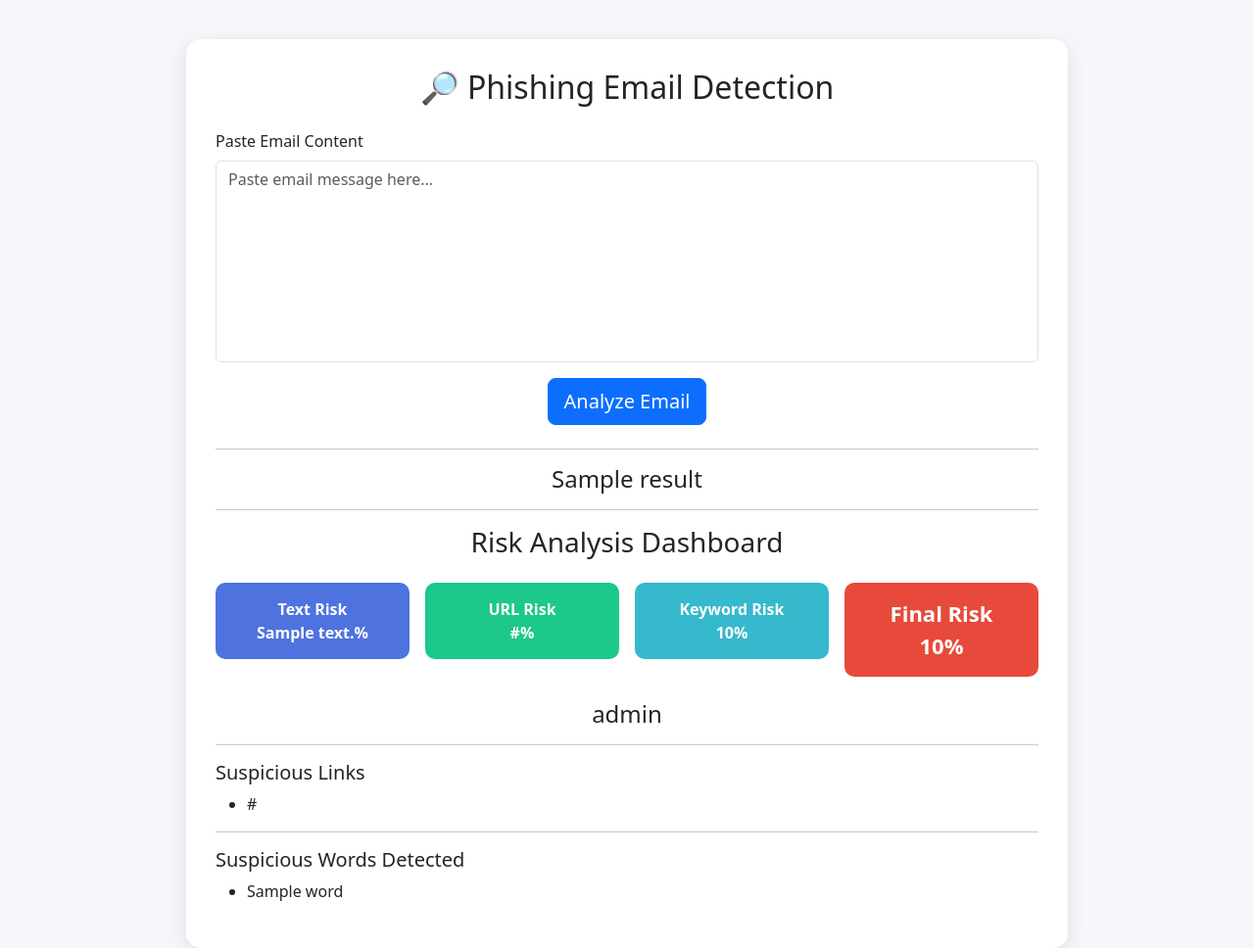
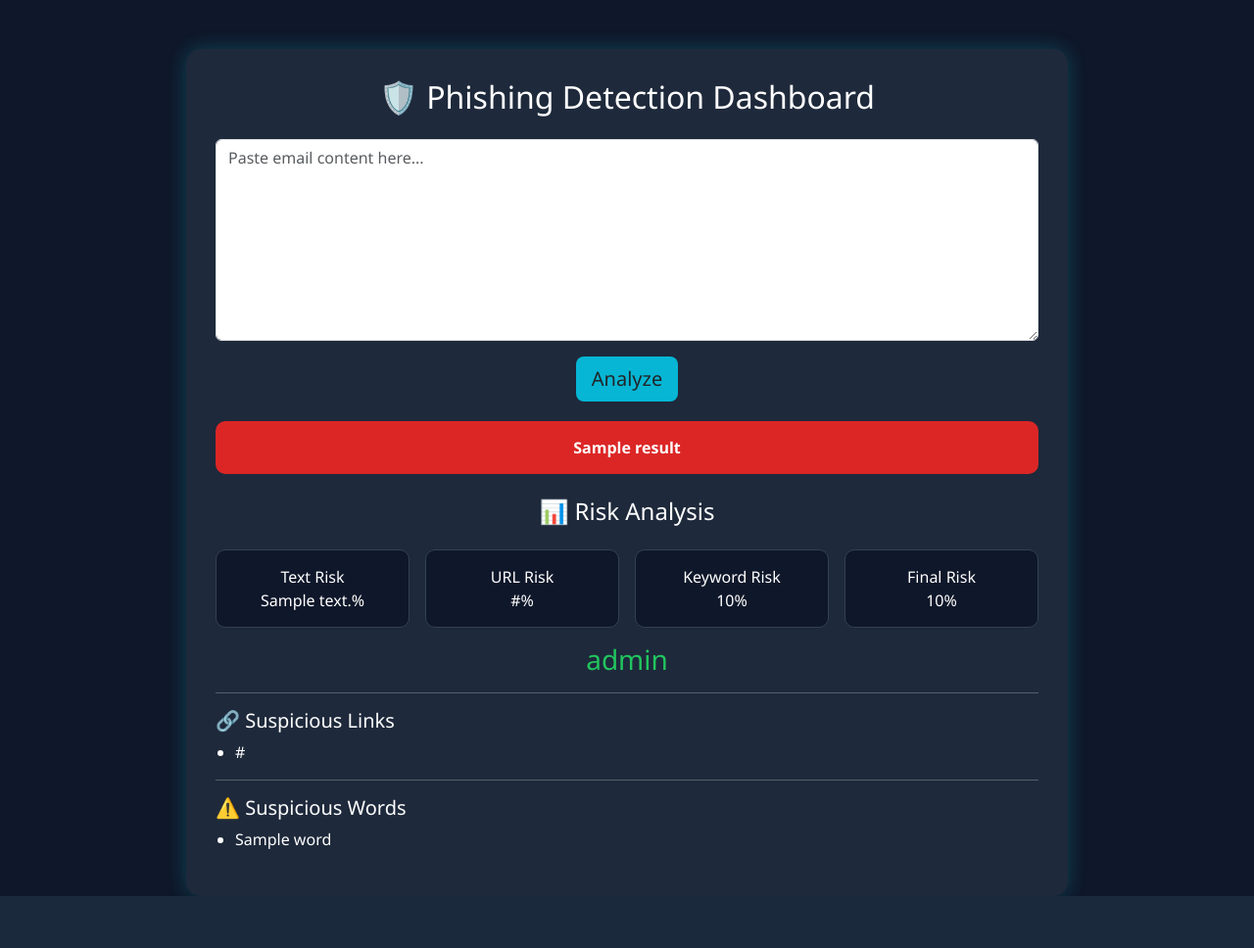
Before and after one commit to KhantNyarShein/phishing-email-detector, a Flask app: template templates/index.html in a window 1280 px wide. Shown: the whole page at 98% size. After the commit the page ends 915 px from the top, so only its background shows below. Run offline with Flask 3, Linux system fonts and the light colour scheme; the template is opened without the code that fills it: most values are stand-ins (such as "Sample title", 1, 10 or a date in 2020); parts of the project's set-up code (start-up, migrations or seed data) failed here and were passed over.

Commit message:
Improve UI design

```diff
--- a/templates/index.html
+++ b/templates/index.html
@@ -6,90 +6,108 @@
 
 <meta name="viewport" content="width=device-width, initial-scale=1">
 
-<link
-href="https://cdn.jsdelivr.net/npm/bootstrap@5.3.3/dist/css/bootstrap.min.css"
-rel="stylesheet">
+<link href="https://cdn.jsdelivr.net/npm/bootstrap@5.3.3/dist/css/bootstrap.min.css" rel="stylesheet">
 
 <style>
 
 body{
-background:#f5f7fb;
+background:#0f172a;
+color:white;
+font-family: 'Segoe UI', sans-serif;
 }
 
-.main-card{
+.container-box{
 max-width:900px;
 margin:auto;
-margin-top:40px;
+margin-top:50px;
 padding:30px;
+background:#1e293b;
 border-radius:15px;
-box-shadow:0 5px 20px rgba(0,0,0,0.1);
-background:white;
+box-shadow:0 0 20px rgba(0,255,255,0.2);
 }
 
 textarea{
-resize:none;
+background:#0f172a;
+color:white;
+border:1px solid #334155;
 }
 
-.score-box{
+textarea::placeholder{
+color:#94a3b8;
+}
+
+.btn-analyze{
+background:#06b6d4;
+border:none;
+}
+
+.btn-analyze:hover{
+background:#0891b2;
+}
+
+.result-box{
+margin-top:20px;
 padding:15px;
 border-radius:10px;
-color:white;
 text-align:center;
 font-weight:bold;
 }
 
-.score-text{
-background:#4e73df;
+.safe{
+background:#16a34a;
 }
 
-.score-url{
-background:#1cc88a;
+.danger{
+background:#dc2626;
 }
 
-.score-keyword{
-background:#36b9cc;
+.score-card{
+background:#0f172a;
+padding:15px;
+border-radius:10px;
+text-align:center;
+border:1px solid #334155;
 }
 
-.score-final{
-background:#e74a3b;
-font-size:22px;
+.high{
+color:#ef4444;
+}
+
+.medium{
+color:#f59e0b;
+}
+
+.low{
+color:#22c55e;
+}
+
+ul{
+padding-left:20px;
 }
 
 </style>
 
 </head>
 
-
 <body>
 
 <div class="container">
 
-<div class="main-card">
+<div class="container-box">
 
-<h2 class="text-center mb-4">🔎 Phishing Email Detection</h2>
+<h2 class="text-center mb-4">🛡️ Phishing Detection Dashboard</h2>
 
 <form method="POST">
-
-<div class="mb-3">
-
-<label class="form-label">Paste Email Content</label>
 
 <textarea
 name="email_text"
 class="form-control"
 rows="8"
-placeholder="Paste email message here..."
-required
-></textarea>
+placeholder="Paste email content here..."
+required></textarea>
 
-</div>
-
-<div class="text-center">
-
-<button class="btn btn-primary btn-lg">
-Analyze Email
-</button>
-
+<div class="text-center mt-3">
+<button class="btn btn-analyze btn-lg">Analyze</button>
 </div>
 
 </form>
@@ -97,79 +115,74 @@ Analyze Email
 
 {% if result %}
 
-<hr class="mt-4">
-
-<h4 class="text-center">{{ result }}</h4>
+<div class="result-box {% if 'Safe' in result %}safe{% else %}danger{% endif %}">
+{{ result }}
+</div>
 
 {% endif %}
 
 
 {% if final_score %}
 
-<hr>
+<h4 class="text-center mt-4">📊 Risk Analysis</h4>
 
-<h3 class="text-center mb-4">Risk Analysis Dashboard</h3>
-
-<div class="row text-center g-3">
+<div class="row g-3 mt-2">
 
 <div class="col-md-3">
-<div class="score-box score-text">
+<div class="score-card">
 Text Risk<br>{{ text_score }}%
 </div>
 </div>
 
 <div class="col-md-3">
-<div class="score-box score-url">
+<div class="score-card">
 URL Risk<br>{{ url_score }}%
 </div>
 </div>
 
 <div class="col-md-3">
-<div class="score-box score-keyword">
+<div class="score-card">
 Keyword Risk<br>{{ keyword_score }}%
 </div>
 </div>
 
 <div class="col-md-3">
-<div class="score-box score-final">
+<div class="score-card">
 Final Risk<br>{{ final_score }}%
 </div>
 </div>
 
 </div>
 
-<h4 class="text-center mt-4">{{ risk_level }}</h4>
+<h3 class="text-center mt-3
+{% if 'HIGH' in risk_level %}high
+{% elif 'MEDIUM' in risk_level %}medium
+{% else %}low{% endif %}">
+{{ risk_level }}
+</h3>
 
 {% endif %}
 
 
 {% if urls %}
-
 <hr>
-
-<h5>Suspicious Links</h5>
-
+<h5>🔗 Suspicious Links</h5>
 <ul>
 {% for url in urls %}
 <li>{{ url }}</li>
 {% endfor %}
 </ul>
-
 {% endif %}
 
 
 {% if words %}
-
 <hr>
-
-<h5>Suspicious Words Detected</h5>
-
+<h5>⚠️ Suspicious Words</h5>
 <ul>
 {% for word in words %}
 <li>{{ word }}</li>
 {% endfor %}
 </ul>
-
 {% endif %}
 
 </div>
@@ -177,5 +190,4 @@ Final Risk<br>{{ final_score }}%
 </div>
 
 </body>
-
 </html>
```
